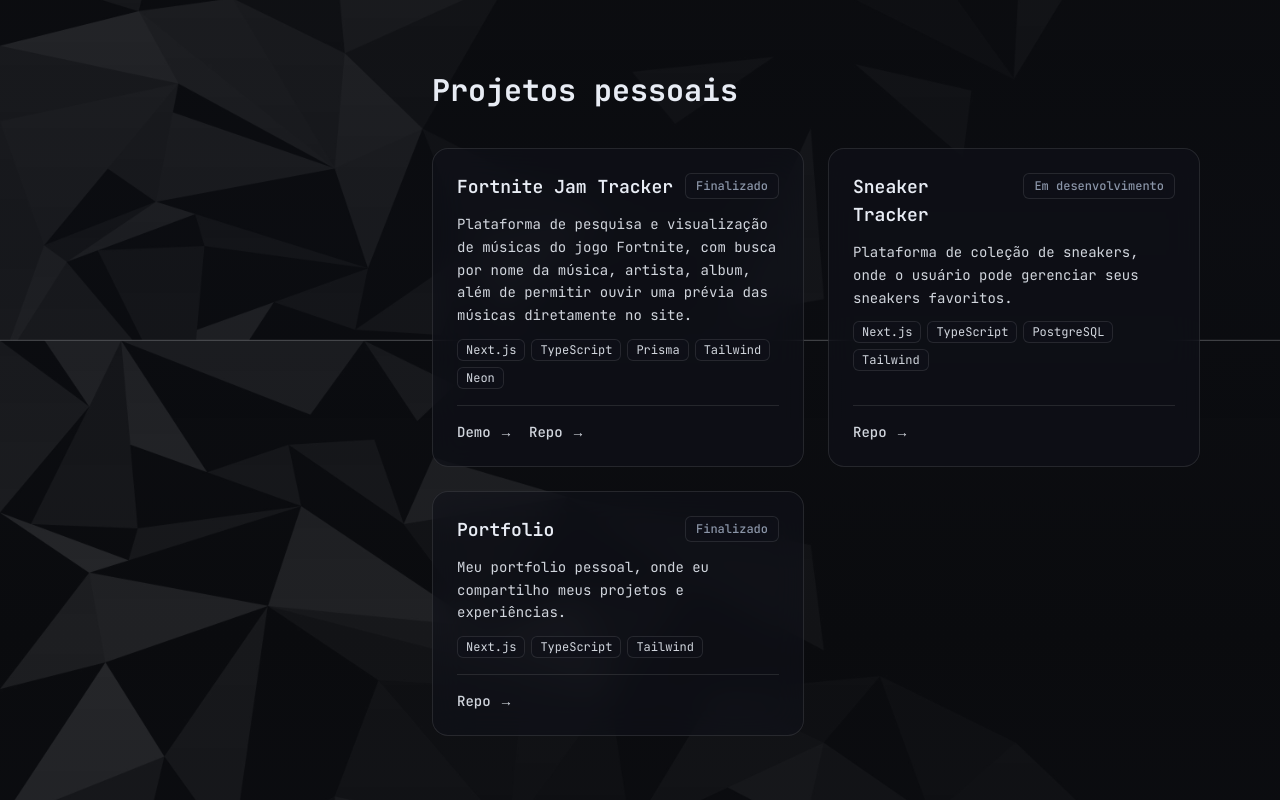
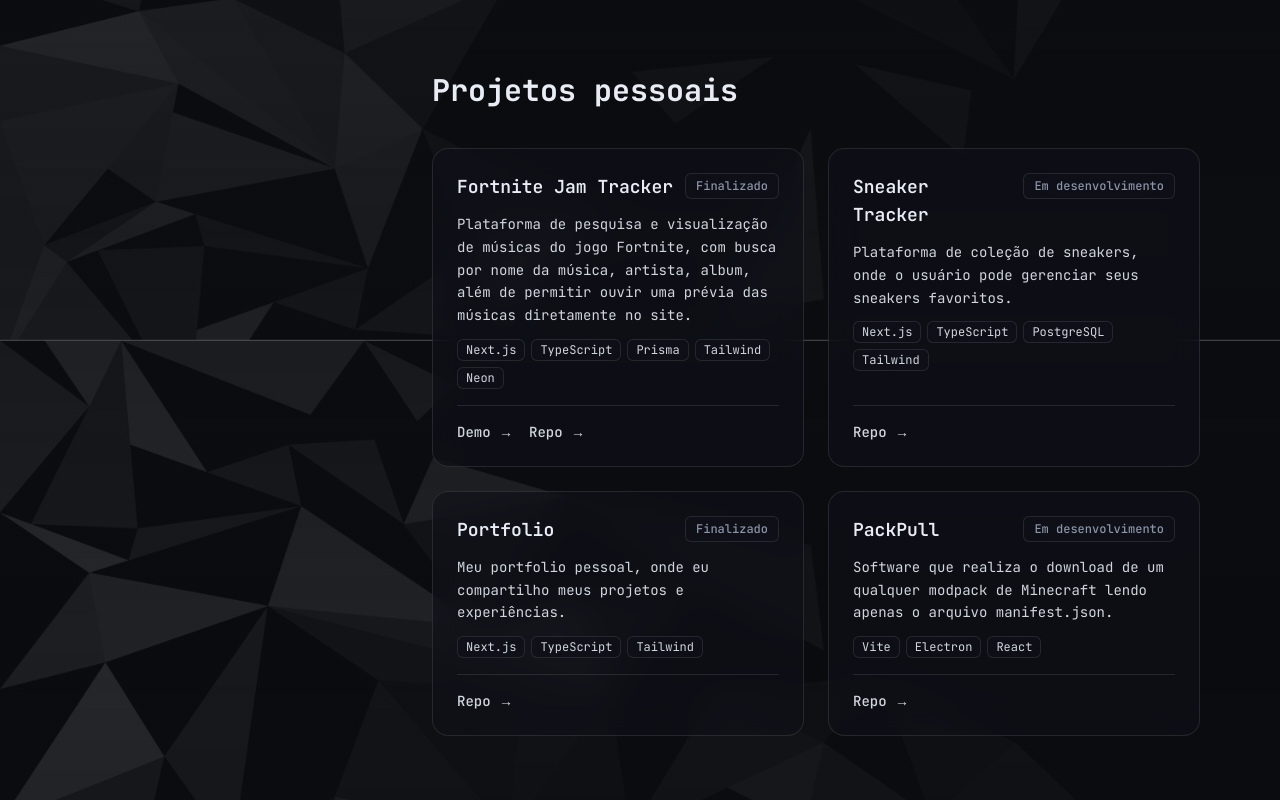
Before and after one commit to voronll/voronll-portfolio, a Next.js app: page /pt-BR in a window 1280 px wide. Shown: the part 1366-2166 px from the top of the page. Built offline with nearby package versions, Linux system fonts and the light colour scheme.

Commit message:
feat: add new project 'PackPull' to Projetos section

```diff
--- a/components/sections/Projetos.tsx
+++ b/components/sections/Projetos.tsx
@@ -39,6 +39,14 @@ const PROJETOS: Projeto[] = [
     stack: ["Next.js", "TypeScript", "Tailwind"],
     repoUrl: "https://github.com/voronll/voronll-portfolio",
     status: "finalizado",
+  },
+  {
+    id: "4",
+    titleKey: "projects.items.packpull.title",
+    descriptionKey: "projects.items.packpull.description",
+    stack: ["Vite", "Electron", "React"],
+    repoUrl: "https://github.com/voronll/packpull",
+    status: "em-desenvolvimento",
   },
 ];
 
--- a/messages/en-US.json
+++ b/messages/en-US.json
@@ -76,6 +76,10 @@
       "portfolio": {
         "title": "Portfolio",
         "description": "My personal portfolio where I share my projects and experience."
+      },
+      "packpull": {
+        "title": "PackPull",
+        "description": "Software that downloads a Minecraft modpack by reading the manifest.json file."
       }
     }
   },
--- a/messages/pt-BR.json
+++ b/messages/pt-BR.json
@@ -76,6 +76,10 @@
       "portfolio": {
         "title": "Portfolio",
         "description": "Meu portfolio pessoal, onde eu compartilho meus projetos e experiências."
+      },
+      "packpull": {
+        "title": "PackPull",
+        "description": "Software que realiza o download de um qualquer modpack de Minecraft lendo apenas o arquivo manifest.json."
       }
     }
   },
```
Also changed, not shown: 1 other file (tests, documents, lock files or other folders).
